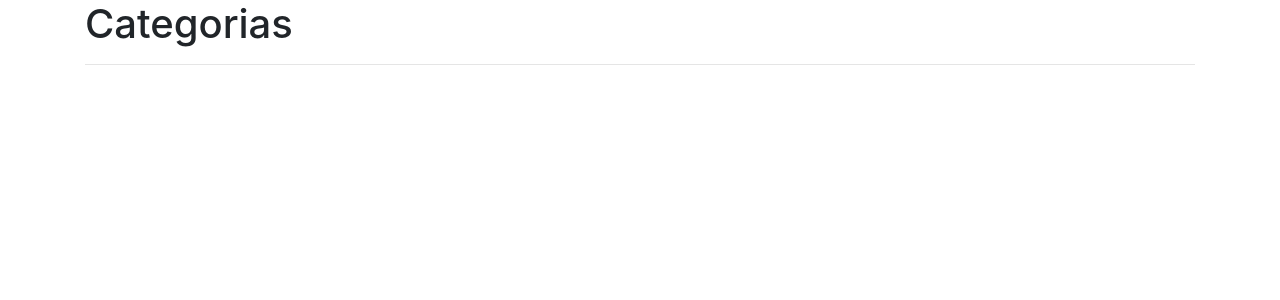
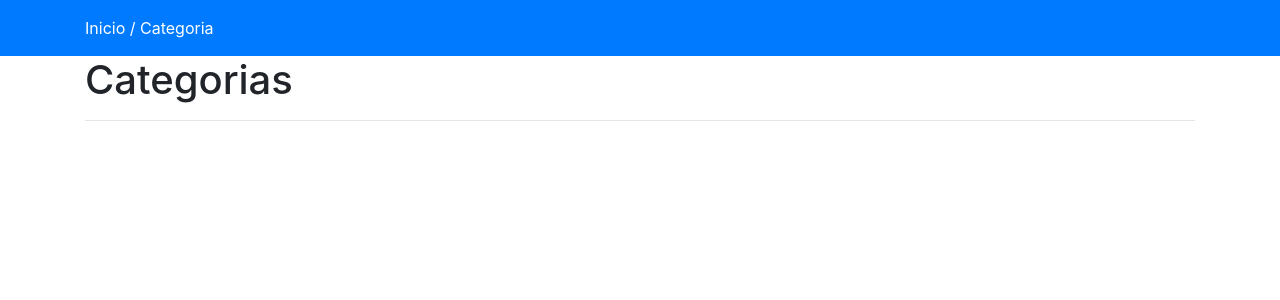
Before and after one commit to LukasIbanez/DjangoEcommerce, a Django app: page /collections in a window 1280 px wide. Shown: the part 56-356 px from the top of the page. Run offline with Django 4.2, Linux system fonts and the light colour scheme; data that the repository does not hold is empty; some libraries are stand-ins or nearby versions.

Commit message:
Agregando la parte visual de los productos

```diff
--- a/store/templates/store/collections.html
+++ b/store/templates/store/collections.html
@@ -1,6 +1,13 @@
 {% extends 'store/layouts/main.html' %}
 
 {% block content %}
+
+    <div class="py-3 bg-primary">
+        <div class="container">
+            <a class="text-white" href="{% url 'home' %}">Inicio /</a>
+            <a class="text-white" href="{% url 'collections' %}">Categoria</a>
+        </div>
+    </div>
 
     <div class="container">
         <div class="row">
@@ -11,12 +18,14 @@
                     {% for item in category %}
                         <div class="col-md-3">
                             <div class="card">
-                                <div class="card-body">
-                                    <div class="category-image">
-                                        <img src="{{ item.image.url }}" alt="Categoria image" class="w-100" />
+                                <a href="{% url 'collectionsview' item.slug %}">
+                                    <div class="card-body">
+                                        <div class="category-image">
+                                            <img src="{{ item.image.url }}" alt="Categoria image" class="w-100" />
+                                        </div>
+                                        <h4 class="text-center"> {{ item.name }} </h4>
                                     </div>
-                                    <h4 class="text-center"> {{ item.name }} </h4>
-                                </div>
+                                </a>
                             </div>
                         </div>
                     {% endfor %}
```
